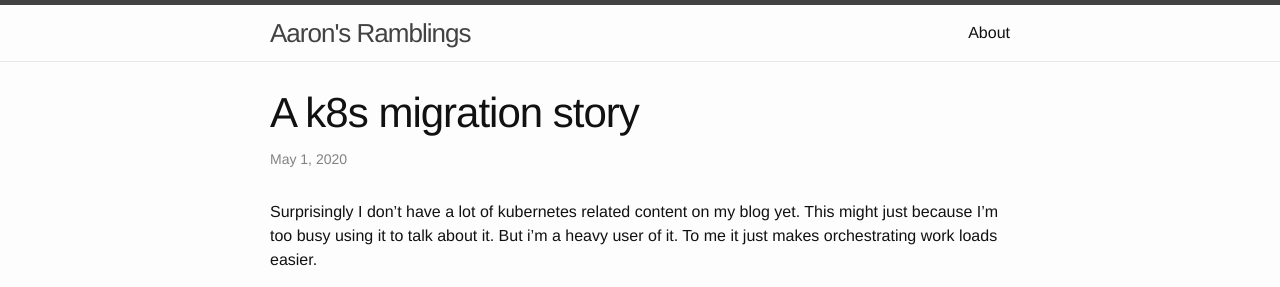
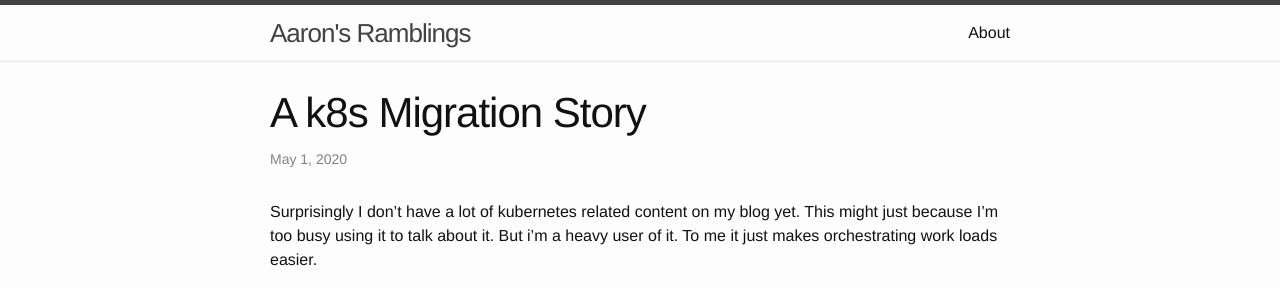
Before and after one commit to geekgonecrazy/geekgonecrazy.github.io, a Jekyll site: the page built from _posts/2020-05-01-a-k8s-migration-story.md, in a window 1280 px wide and 900 px high. Shown: the top 287 px of the window. Built offline with Jekyll 4.4.1, drawn with Linux system fonts in a browser that asks for light colours.

```diff
--- a/_posts/2020-05-01-a-k8s-migration-story.md
+++ b/_posts/2020-05-01-a-k8s-migration-story.md
@@ -1,6 +1,6 @@
 ---
 layout: post
-title:  "A k8s migration story"
+title:  "A k8s Migration Story"
 date:   2020-05-01
 publish: false
 tags: [100DaysToOffload]
```
